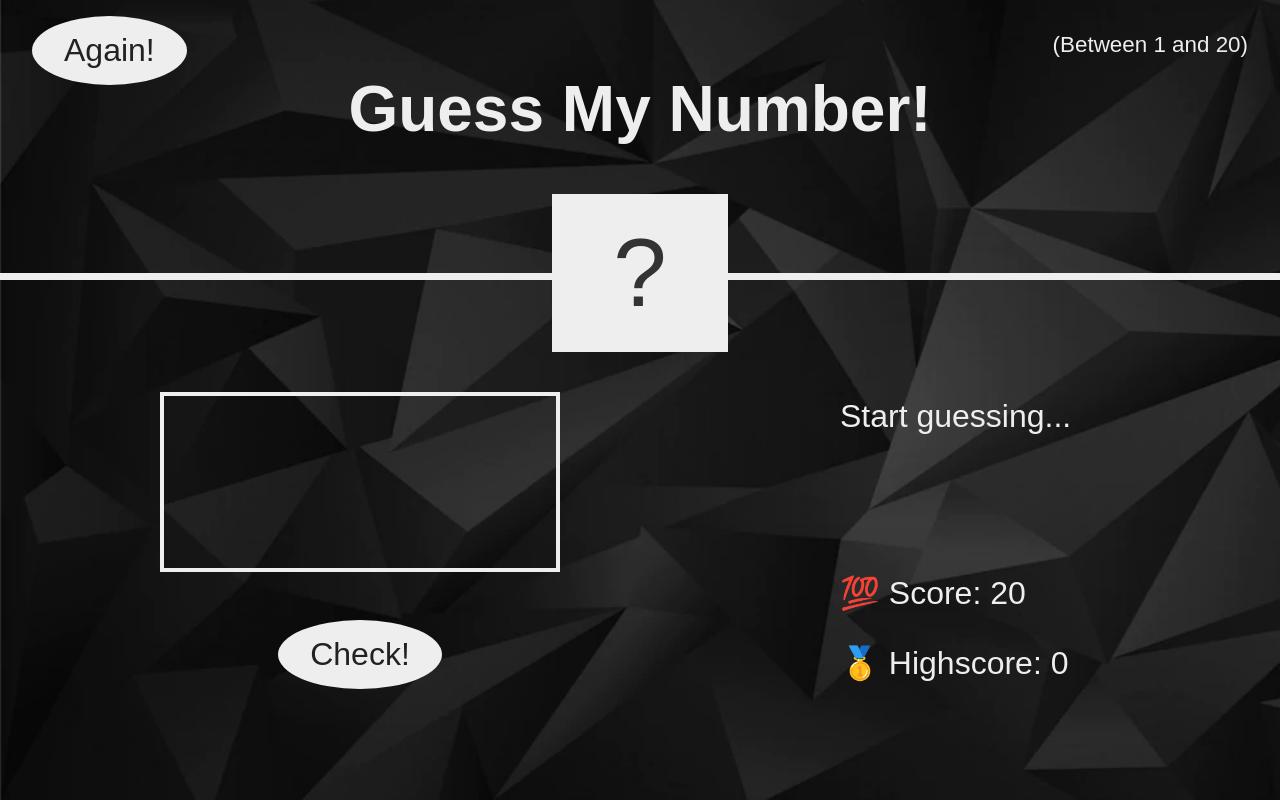
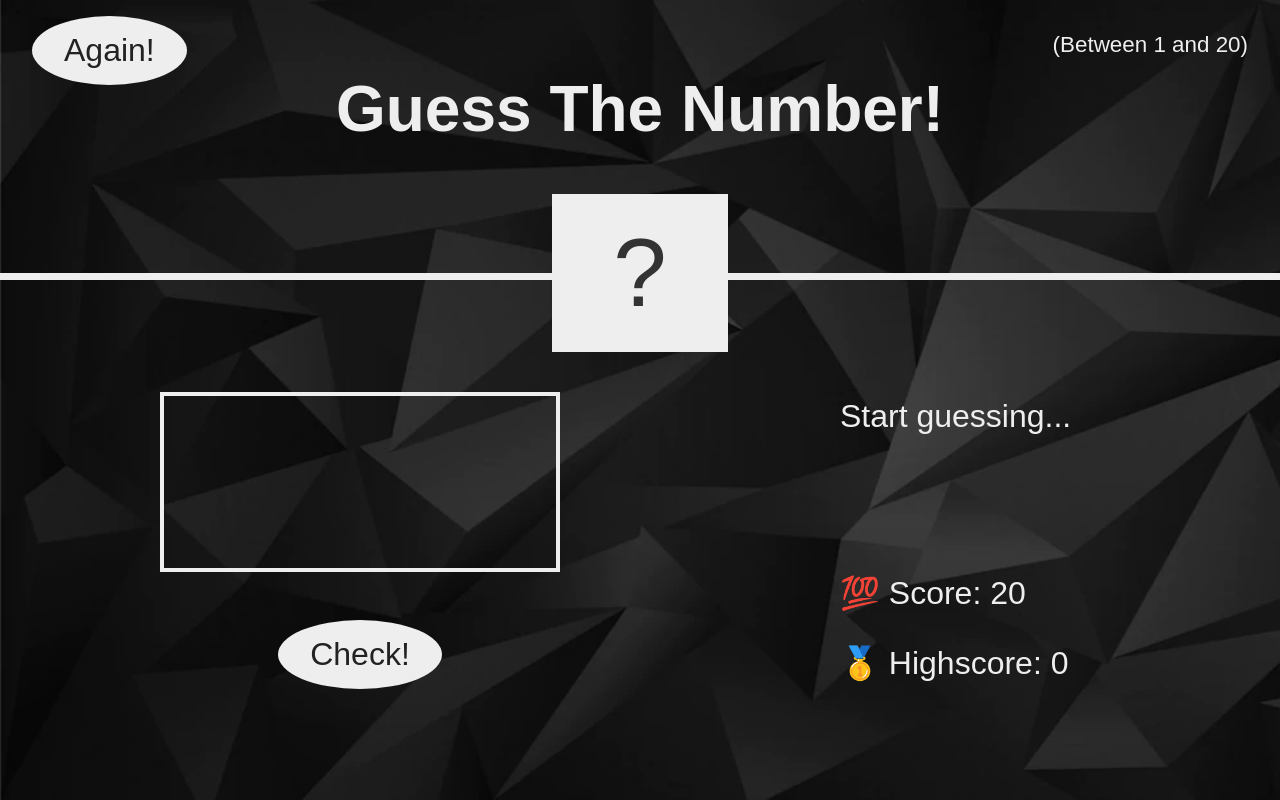
Before and after one commit to surendra168/guess_the_number, a plain HTML site: page index.html in a window 1280 px wide. Drawn offline with Linux system fonts and the light colour scheme.

Commit message:
second commit

```diff
--- a/index.html
+++ b/index.html
@@ -6,12 +6,12 @@
     <meta name="viewport" content="width=device-width, initial-scale=1.0" />
     <meta http-equiv="X-UA-Compatible" content="ie=edge" />
     <link rel="stylesheet" href="styles.css" />
-    <title>Guess My Number!</title>
+    <title>Guess The Number!</title>
   </head>
 
   <body>
     <header>
-      <h1>Guess My Number!</h1>
+      <h1>Guess The Number!</h1>
       <p class="between">(Between 1 and 20)</p>
       <button class="btn again">Again!</button>
       <div class="number">?</div>
--- a/styles.css
+++ b/styles.css
@@ -12,10 +12,10 @@
   body {
     font-family: arial;
     color: #eee;
-    /* background-color: #222; */
+
     background-image: url("background/dark.jpg");
     background-size: cover;
-    /* background-color: #60b347; */
+
   }
 
   header {
```
